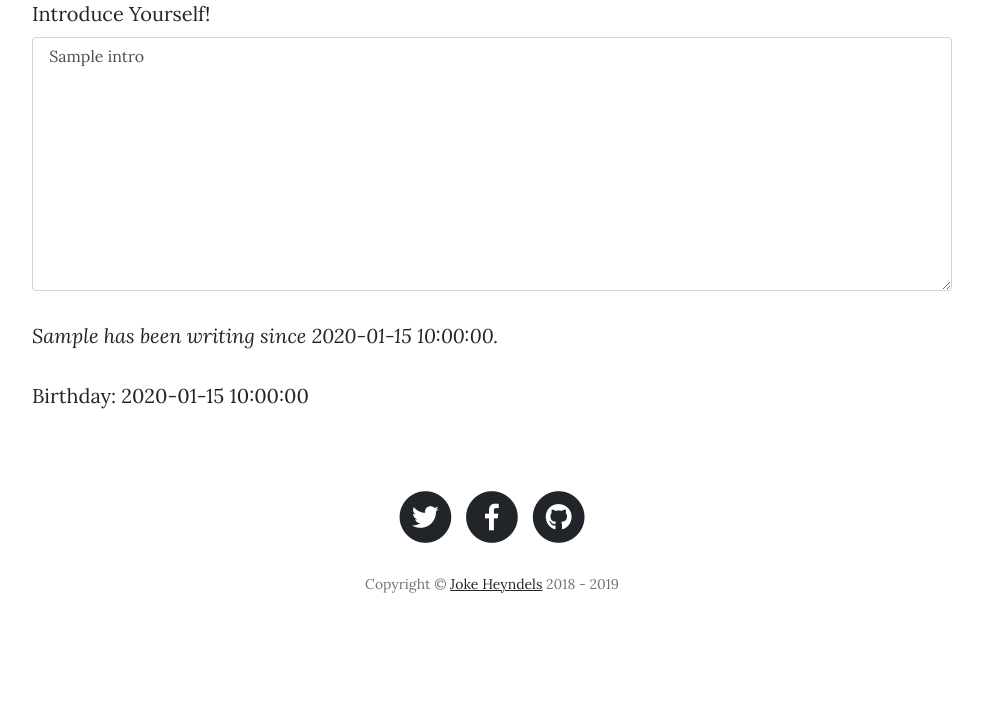
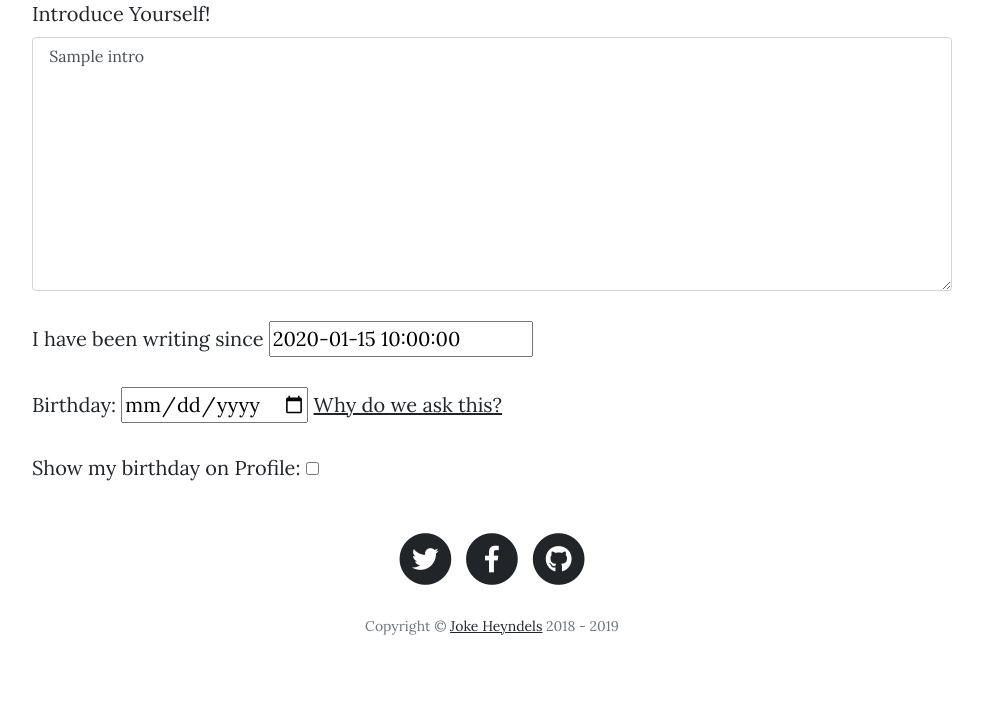
Before and after one commit to Wings30306/the-writers-club, a Flask app: a page that uses templates/editprofile.html in a window 1280 px wide. Shown: the part 451-1153 px from the top of the page, without its empty margins (148-1131 px from the left). Before the commit the page ends 1044 px from the top, so only its background shows below. Run offline with Flask 2, Linux system fonts and the light colour scheme; the visitor is signed in with stand-in values (Sample User, id 1); a database or web service that is not in the repository returns one stand-in record (values such as "Sample title"); some libraries are stand-ins or nearby versions.

Commit message:
expanded editprofile added a check so no one can edit someone else's profile

```diff
--- a/app.py
+++ b/app.py
@@ -42,8 +42,12 @@
 
 @app.route('/editprofile/<user>')
 def edit_profile(user):
-    profile=mongo.db.users.find({'user_name': user})
-    return render_template("editprofile.html", user=user, profile=profile)
+    profile=mongo.db.users.find({'user_name': session['username']})
+    if user == session['username']:
+        return render_template("editprofile.html", user=user, profile=profile)
+    else:
+        flash("You cannot edit someone else's profile!")
+        return redirect(url_for('index'))
 
 
 
--- a/templates/editprofile.html
+++ b/templates/editprofile.html
@@ -8,8 +8,9 @@
 <textarea type="text" id="intro" class="form-control" rows=10> {{this_user.intro}}</textarea>
 </div>
 
-{% if this_user.date_started_writing %} <p><em>{{ this_user.user_name|title }} has been writing since {{ this_user.date_started_writing }}.</em></p> {% endif %}
-<p>Birthday: {{this_user.birthday}}</p>
+<p>I have been writing since <input type="year" name="date_started_writing" id="date_started_writing" value="{{ this_user.date_started_writing }}"></p>
+<p>Birthday: <input type="date" name="birthday" id="birthday" value="{{this_user.birthday}}"> <span class="why"><a href="">Why do we ask this?</a></span></p>
+Show my birthday on Profile: <input type="checkbox" name="show_birthday" id="show_birthday" {% if this_user.show_birthday == true %}checked=checked{% endif %}>
 
 {% endfor %}
 {% endblock %}
```
